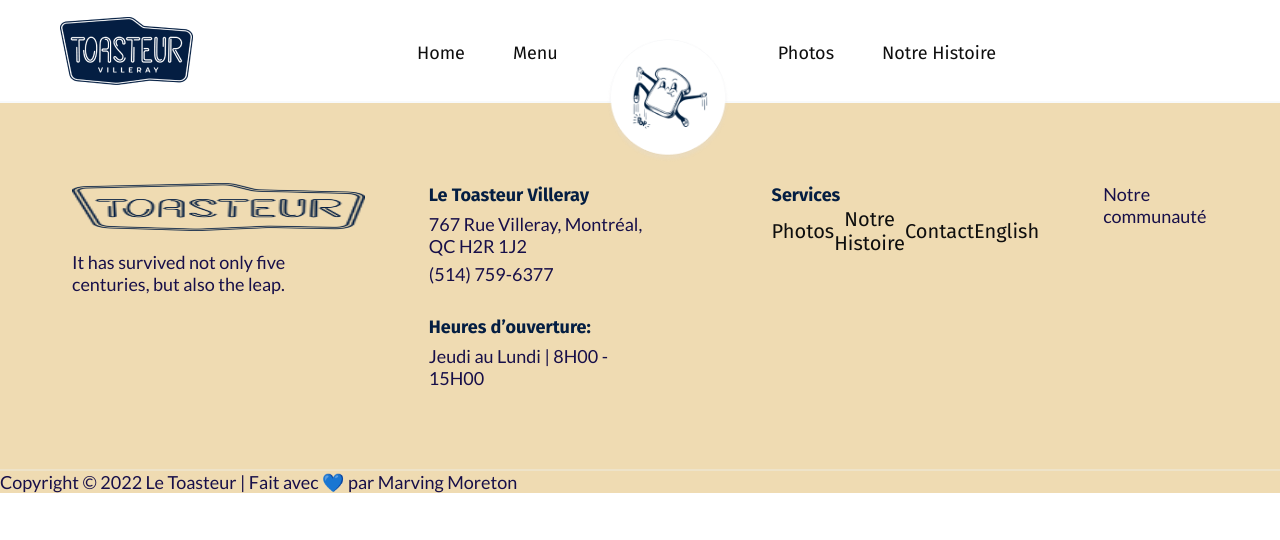
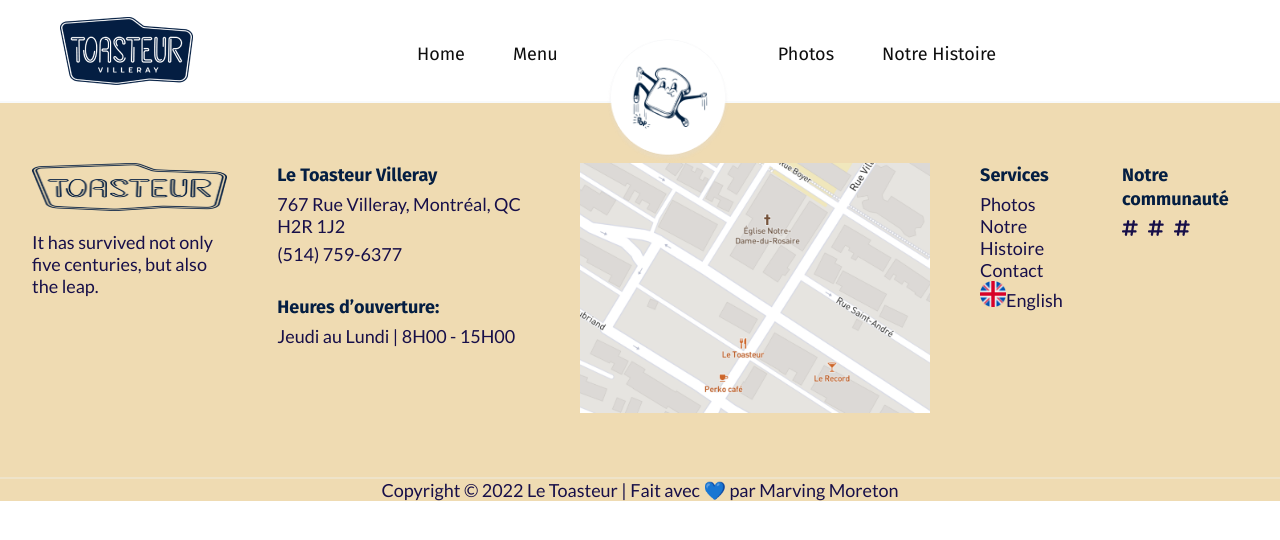
Before and after one commit to MarvingMoreton/le-toasteur-app, a Next.js app: page / in a window 1280 px wide. Shown: the top 540 px of the page. Built offline with nearby package versions, Linux system fonts and the light colour scheme.

Commit message:
footer ongoing V1

```diff
--- a/components/layout/Footer.js
+++ b/components/layout/Footer.js
@@ -2,6 +2,10 @@
 import Link from "next/link";
 import Image from "next/image";
 import React from "react";
+import "@fortawesome/fontawesome-svg-core/styles.css";
+
+import { FontAwesomeIcon } from "@fortawesome/react-fontawesome";
+import { faSquareFacebook, faHashtag } from "@fortawesome/free-solid-svg-icons";
 
 function Footer() {
   return (
@@ -32,10 +36,18 @@
               <p>Jeudi au Lundi | 8H00 - 15H00 </p>
             </div>
           </div>
-          <div className={classes["footer-col--3"]}>{/* Map */}</div>
-          <div className={classes["footer-col--'"]}>
+          <div className={classes["footer-col--3"]}>
+            {/* Map - placeholder */}
+            <Image
+              src="/images/map-placeholder.png"
+              alt="test"
+              width={436}
+              height={311}
+            />
+          </div>
+          <div className={classes["footer-col--4"]}>
             <span className={classes.subtitle}>Services</span>
-            <ul>
+            <ul className={classes["col-4-nav-list"]}>
               <li>Photos</li>
               <li>Notre Histoire</li>
               <li>Contact</li>
@@ -56,11 +68,18 @@
             </ul>
           </div>
           <div className={classes["footer-col--5"]}>
-            <span>Notre communauté</span>
-            <ul>
-              <li></li>
-              <li></li>
-              <li></li>
+            <span className={classes.subtitle}>Notre communauté</span>
+            <ul className={classes["col-5-nav-list"]}>
+              <li>
+                <FontAwesomeIcon icon={faHashtag} />
+              </li>
+              <li>
+                <FontAwesomeIcon icon={faHashtag} />
+              </li>
+              <li>
+                {" "}
+                <FontAwesomeIcon icon={faHashtag} />
+              </li>
             </ul>
           </div>
         </div>
--- a/components/layout/Footer.module.css
+++ b/components/layout/Footer.module.css
@@ -6,14 +6,14 @@
 }
 .grid {
   display: flex;
-  column-gap: 6.4rem;
+  column-gap: 5rem;
   row-gap: 9.6rem;
   /* margin-bottom: 9.6rem; */
 }
 .container {
   /* 114px convention can be used; or 120 rem also is a convention used */
-  max-width: 120rem;
-  padding: 8rem 3.2rem;
+  max-width: 130rem;
+  padding: 6rem 3.2rem;
   margin: 0rem auto;
   /* Reminder : "margin 0 auto" gives the same margin to the left and right side and figure out automatically --> allow to center always*/
 }
@@ -22,6 +22,7 @@
   display: flex;
   flex-direction: column;
   gap: 2rem;
+  width: 20%;
 }
 
 .logo-blue-transparent {
@@ -47,7 +48,6 @@
   display: flex;
   flex-direction: column;
   gap: 3rem;
-  justify-content: space-between;
 }
 .col-2--address,
 .col-2--openings {
@@ -55,3 +55,23 @@
   flex-direction: column;
   gap: 0.6rem;
 }
+
+.col-4-nav-list {
+  display: flex;
+  flex-direction: column;
+  gap: 0;
+}
+
+.col-5-nav-list {
+  display: flex;
+  gap: 1rem;
+}
+
+.col-4-nav-list,
+.col-5-nav-list {
+  margin-top: 0.6rem;
+}
+
+.copyright-box {
+  text-align: center;
+}
--- a/package.json
+++ b/package.json
@@ -9,6 +9,9 @@
     "lint": "next lint"
   },
   "dependencies": {
+    "@fortawesome/fontawesome-svg-core": "^6.2.0",
+    "@fortawesome/free-solid-svg-icons": "^6.2.0",
+    "@fortawesome/react-fontawesome": "^0.2.0",
     "next": "12.3.1",
     "react": "18.2.0",
     "react-dom": "18.2.0"
--- a/pages/_app.js
+++ b/pages/_app.js
@@ -1,6 +1,10 @@
 import "../styles/globals.css";
 import Layout from "../components/layout/Layout";
 import Head from "next/head";
+import { config } from "@fortawesome/fontawesome-svg-core";
+import "@fortawesome/fontawesome-svg-core/styles.css";
+config.autoAddCss = false;
+
 function MyApp({ Component, pageProps }) {
   return (
     <Layout>
--- a/pages/index.js
+++ b/pages/index.js
@@ -3,5 +3,5 @@
 import styles from "../styles/Home.module.css";
 
 export default function Home() {
-  return <div></div>;
+  return <div>XYZZZZ</div>;
 }
--- a/styles/globals.css
+++ b/styles/globals.css
@@ -34,7 +34,8 @@
   font-family: "Lato", sans-serif;
 }
 
-body {
+body,
+li {
   /* DJ - Body Regular */
   font-family: "Lato";
   font-style: normal;
@@ -106,24 +107,6 @@
 
 ul {
   list-style: none;
-  display: flex;
-}
-
-li {
-  font-family: "Fira Sans";
-  font-style: normal;
-  font-weight: 400;
-  font-size: 20px;
-  line-height: 24px;
-  /* identical to box height */
-
-  display: flex;
-  align-items: center;
-  text-align: center;
-
-  /* T - Black 0E0E0E */
-
-  color: #0e0e0e;
 }
 
 /* ************************ */
```
Also changed, not shown: public/images/map-placeholder.png (added), 1 other file (tests, documents, lock files or other folders).
